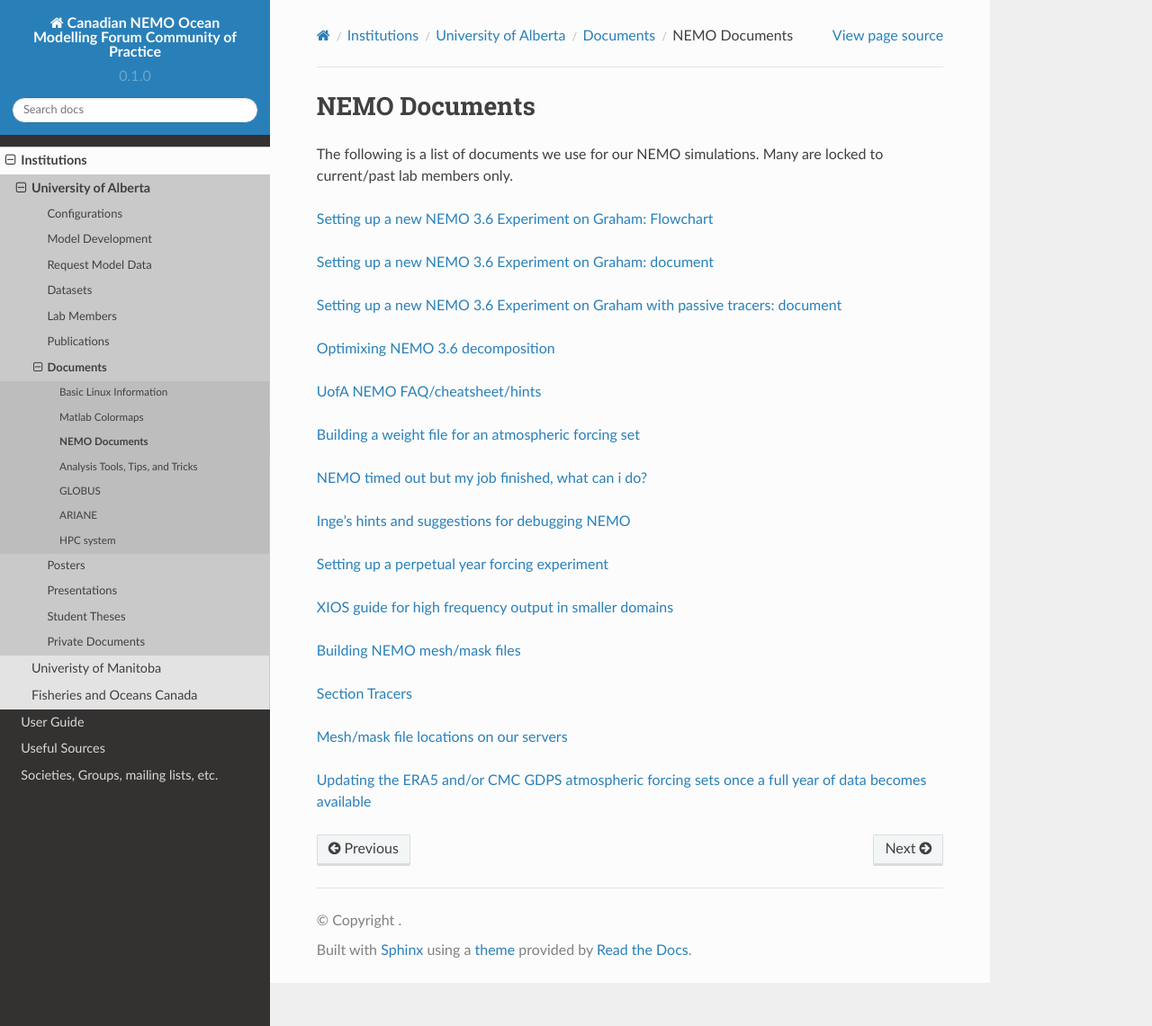
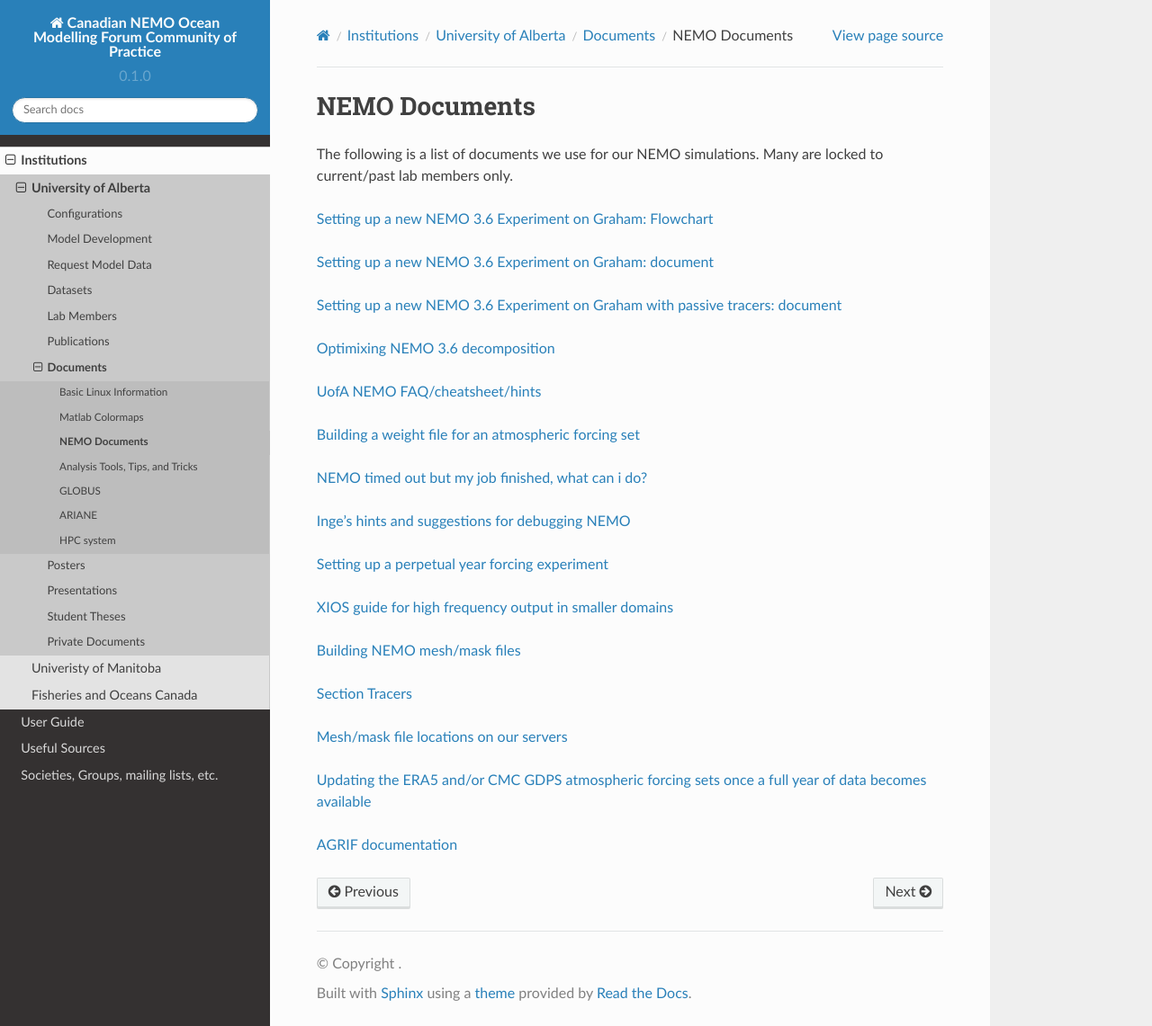
Before and after one commit to UofA-NEMO/Canadian-NEMO-Ocean-Modelling-Forum-Community-of-Practice, a Sphinx documentation site: the page built from docs/Institutions/UofA/Documents/NEMOdocuments.rst, in a window 1280 px wide and 1141 px high. Shown: the whole window at 90% size. Built offline with Sphinx 7.4.7 and the Read the Docs theme 2.0.0, drawn with Linux system fonts in a browser that asks for light colours; pages that are not in the unit, such as notebooks, are missing from menus.

Commit message:
Update NEMOdocuments.rst

```diff
--- a/docs/Institutions/UofA/Documents/NEMOdocuments.rst
+++ b/docs/Institutions/UofA/Documents/NEMOdocuments.rst
@@ -31,3 +31,5 @@ The following is a list of documents we use for our NEMO simulations. Many are l
 `Mesh/mask file locations on our servers <https://docs.google.com/document/d/e/2PACX-1vSt67rAGoOvcE2BTcTR-Wx-LTS0EFFOxZYRiUkwHjnioM1a3zf3WpvAt_3nxNd-gDI1l18fPe1DbNfo/pub>`_
 
 `Updating the ERA5 and/or CMC GDPS atmospheric forcing sets once a full year of data becomes available <https://docs.google.com/document/d/e/2PACX-1vQz2_SJnNrHzVvoifjSqHSIr0EOy5Ov2Tt7ddM-cGLZNBQngsArHZ2ifQ2sXL4AOlfZCLbE8h8O_Zrj/pub>`_
+
+`AGRIF documentation <https://onedrive.live.com/?authkey=%21AJkKZKo31%2DiIwQw&cid=C2D3E0AE7967A795&id=C2D3E0AE7967A795%211695426&parId=C2D3E0AE7967A795%211676213&o=OneUp>`_
```
